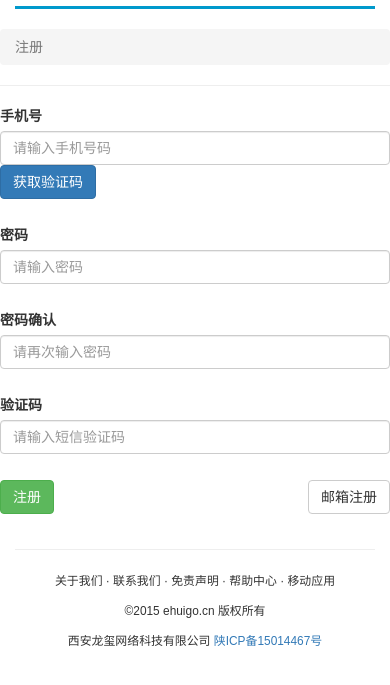
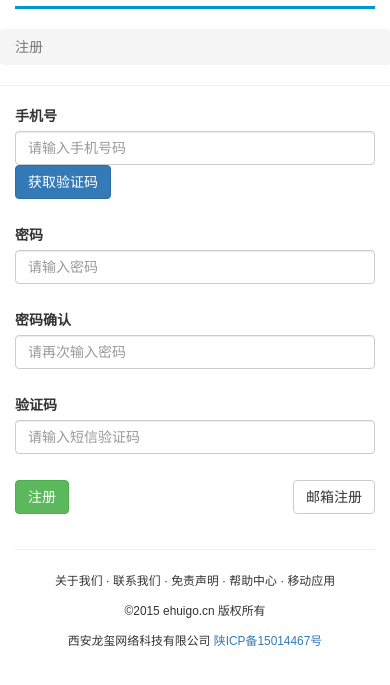
Before and after one commit to whypro/ehuigo, a Flask app: page /account/register/ in a window 390 px wide. Shown: the part 74-759 px from the top of the page. Run offline with Flask 2, Linux system fonts and the light colour scheme; some libraries are stand-ins or nearby versions.

Commit message:
修改配置； 修复BUG。

```diff
--- a/ehuigo/templates/account/register.html
+++ b/ehuigo/templates/account/register.html
@@ -9,49 +9,49 @@
   <hr>
 </div>
 <div class="row">
-  {% include '_flash.html' %}
-  <div class="">
+  <div class="col-md-12">
+    {% include '_flash.html' %}
     <form class="form-horizontal" id="register-form" method="post" action="{{ url_for('account.register') }}">
       <div class="form-group{% if form.cellphone.errors %} has-error{% endif %}">
-        {{ form.cellphone.label(class_='col-sm-offset-4 col-sm-1 control-label') }}
-        <div class="col-sm-3">
+        {{ form.cellphone.label(class_='col-md-offset-4 col-md-1 control-label') }}
+        <div class="col-md-3">
           {{ form.cellphone(class_='form-control', required=form.cellphone.flags.required, placeholder='请输入手机号码') }}
         </div>
-        <div class="col-sm-2"><button class="btn btn-primary" id="get-sms-captcha-button">获取验证码</button></div>
-        <div class="col-sm-offset-5 col-sm-3">
+        <div class="col-md-2"><button class="btn btn-primary" id="get-sms-captcha-button" data-loading-text="请稍后再试">获取验证码</button></div>
+        <div class="col-md-offset-5 col-md-3">
             <p class="help-block">{{ ', '.join(form.cellphone.errors) }}</p>
         </div>
       </div>
       <div class="form-group{% if form.password.errors %} has-error{% endif %}">
-        {{ form.password.label(class_='col-sm-offset-4 col-sm-1 control-label') }}
-        <div class="col-sm-3">
+        {{ form.password.label(class_='col-md-offset-4 col-md-1 control-label') }}
+        <div class="col-md-3">
           {{ form.password(class_='form-control', required=form.password.flags.required, placeholder='请输入密码') }}
         </div>
-        <div class="col-sm-offset-5 col-sm-3">
+        <div class="col-md-offset-5 col-md-3">
           <p class="help-block">{{ ', '.join(form.password.errors) }}</p>
         </div>
       </div>
       <div class="form-group{% if form.password_confirm.errors %} has-error{% endif %}">
-        {{ form.password_confirm.label(class_='col-sm-offset-4 col-sm-1 control-label') }}
-        <div class="col-sm-3">
+        {{ form.password_confirm.label(class_='col-md-offset-4 col-md-1 control-label') }}
+        <div class="col-md-3">
           {{ form.password_confirm(class_='form-control', required=form.password_confirm.flags.required, placeholder='请再次输入密码') }}
         </div>
-        <div class="col-sm-offset-5 col-sm-3">
+        <div class="col-md-offset-5 col-md-3">
           <p class="help-block">{{ ', '.join(form.password_confirm.errors) }}</p>
         </div>
       </div>
       <div class="form-group{% if form.sms_captcha.errors %} has-error{% endif %}">
-        {{ form.sms_captcha.label(class_='col-sm-offset-4 col-sm-1 control-label') }}
-        <div class="col-sm-3">
+        {{ form.sms_captcha.label(class_='col-md-offset-4 col-md-1 control-label') }}
+        <div class="col-md-3">
           {{ form.sms_captcha(class_='form-control', required=form.sms_captcha.flags.required, placeholder='请输入短信验证码', autocomplete='off') }}
         </div>
-        <div class="col-sm-offset-5 col-sm-3">
+        <div class="col-md-offset-5 col-md-3">
           <p class="help-block">{{ ', '.join(form.sms_captcha.errors) }}</p>
         </div>
       </div>
 
       <div class="form-group">
-        <div class="col-sm-offset-5 col-sm-3">
+        <div class="col-md-offset-5 col-md-3">
           {{ form.submit(class_='btn btn-default btn-success') }}
           <a class="pull-right btn btn-default" href="{{ url_for('account.register_by_email') }}">邮箱注册</a>
           <div class="clearfix"></div>
@@ -78,12 +78,11 @@
             <p>点击发送按钮后，您的号码为 <span class="text-danger" id="cellphone-suffix-span"></span> 的手机将会收到一条短信，请注意查收，并按照提示进行操作。</p>
           </div>
           <div class="modal-footer">
-            <button class="btn btn-primary" id="send-sms-captcha-button" type="button" >发送</button>
+            <button class="btn btn-primary" id="send-sms-captcha-button" type="button" data-loading-text="发送中……">发送</button>
           </div>
         </div>
       </div>
     </div>
-
   </div>
 </div>
 {% endblock %}
@@ -107,6 +106,11 @@
       return false;
     });
     $("#send-sms-captcha-button").click(function () {
+      $(this).button("loading");
+      $("#get-sms-captcha-button").button("loading");
+      setTimeout(function () {
+        $("#get-sms-captcha-button").button("reset");
+      }, 60 * 1000);
       var data = JSON.stringify({
         phone: $("#cellphone").val(),
         image_captcha: $("#image-captcha").val()
@@ -122,11 +126,13 @@
           $("#sms_captcha").parent().parent().addClass("has-warning");
           $("#sms_captcha").focus();
           // alert('短信验证码发送成功');
+          $("#send-sms-captcha-button").button("reset");
         },
         error: function (e) {
           $("#image-captcha").parent().addClass("has-error");
           // alert('短信验证码发送失败，请重新输入图片验证码');
           $("#image-captcha-img").attr("src", "{{ url_for('home.gen_image_captcha') }}?t="+jQuery.now());
+          $("#send-sms-captcha-button").button("reset");
         }
       });
     });
--- a/ehuigo/templates/admin/exchange.html
+++ b/ehuigo/templates/admin/exchange.html
@@ -22,7 +22,7 @@
 
                         <form class="form-horizontal" id="exchange-price-form">
                             <div class="form-group">
-                                <label for="exchange-price" class="col-sm-2 control-label">换新价</label>
+                                <label for="exchange-price" class="col-sm-2 control-label">换购价</label>
                                 <div class="col-sm-10">
                                     <div class="input-group">
                                         <div class="input-group-addon">￥</div>
--- a/ehuigo/templates/home/exchange/products.html
+++ b/ehuigo/templates/home/exchange/products.html
@@ -24,7 +24,11 @@
                                 <!-- 描述 -->
                             </p>
                             <p>
-                                <span class="label label-danger">会员价：{{ product.price.exchange_price|int }} 元！</span>
+                                <h4><span class="label label-danger">换购价：{{ product.price.exchange_price|int }} 元！</span></h4>
+                            </p>
+                            <p>
+                                <span class="label label-default"><del>京东价：{{ product.price.jd_price|int }} 元</del></span>&nbsp;
+                                <span class="label label-default"><del>官方价：{{ product.price.official_price|int }} 元</del></span>
                             </p>
                         </div>
                     </div>
--- a/ehuigo/templates/mail/activation.html
+++ b/ehuigo/templates/mail/activation.html
@@ -1,4 +1,4 @@
-<p>尊敬的 {{ user.username }}：</p>
+<p>尊敬的用户：</p>
 <p>感谢您注册易回购，请点击<a href="{{ url_for('account.activate', token=token, _external=True) }}">这里</a>完成激活。</p>
 <p>
     如果链接无法点击，请将以下地址复制并粘贴到浏览器的地址栏中访问：<br />
--- a/requirements.txt
+++ b/requirements.txt
@@ -18,3 +18,4 @@ Werkzeug==0.10.4
 wheel==0.24.0
 oss==0.1.3
 coverage==3.7.1
+captcha
```
Also changed, not shown: config.py (+14 -8 lines), ehuigo/templates/account/login.html (+6 -8 lines), ehuigo/templates/account/register_by_email.html (+19 -18 lines), ehuigo/templates/home/exchange/product_detail.html (+5 -8 lines), ehuigo/views/api.py (+9 -5 lines).
